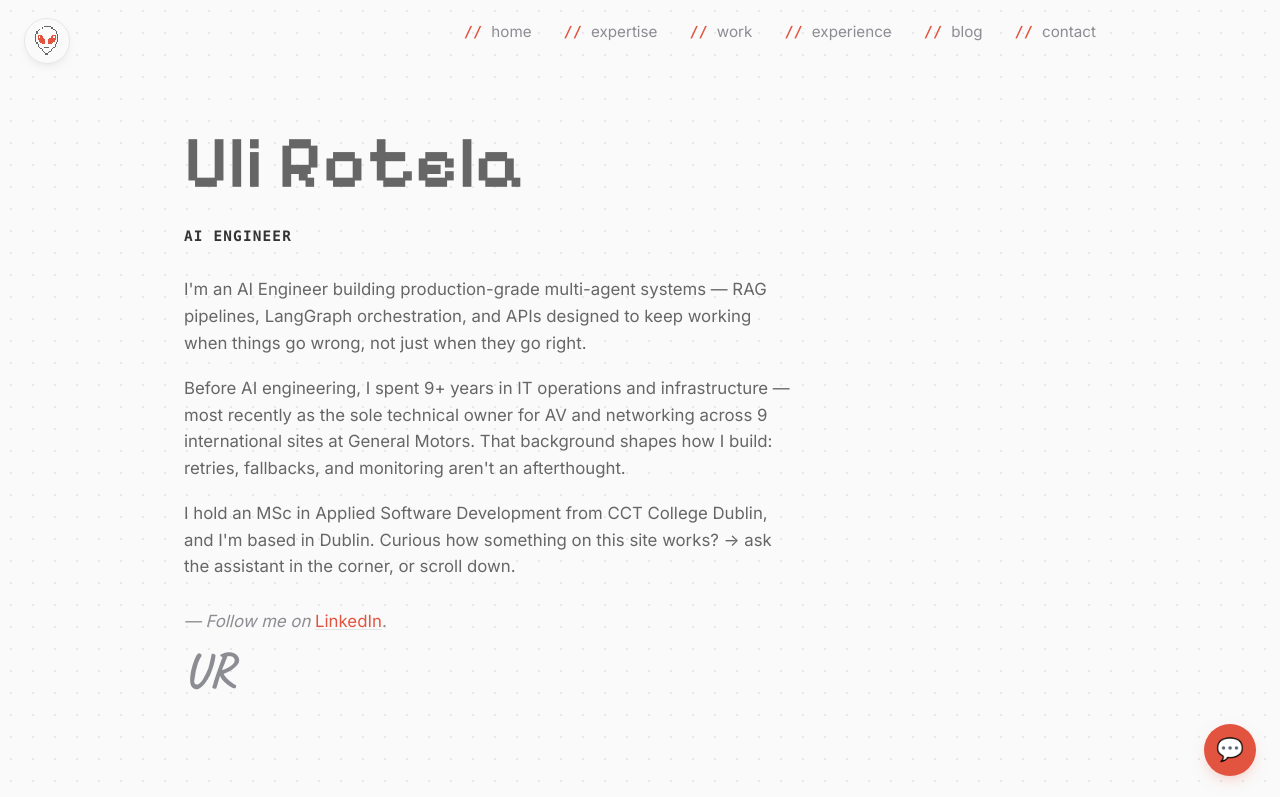
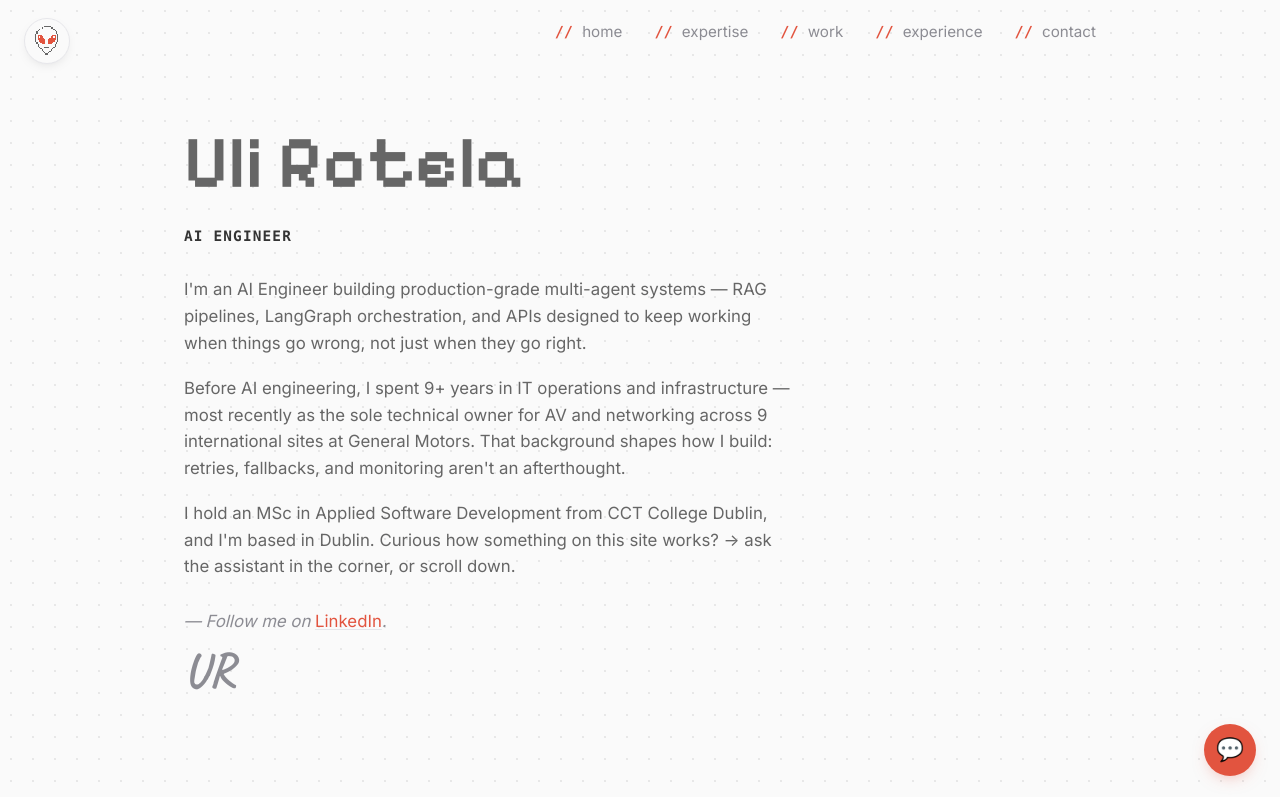
Before and after one commit to ulirotela/personal-site-agent, a website built with Vite: page frontend/index.html in a window 1280 px wide. Shown: the top 797 px of the page. Built offline with nearby package versions, Linux system fonts and the light colour scheme; a web font is replaced by a local one.

Commit message:
Remove link from nav

```diff
--- a/frontend/index.html
+++ b/frontend/index.html
@@ -98,7 +98,6 @@
           <a href="#expertise">Expertise</a>
           <a href="#work">Work</a>
           <a href="#experience">Experience</a>
-          <a href="blog/">Blog</a>
           <a href="#contact">Contact</a>
         </div>
       </div>
```
